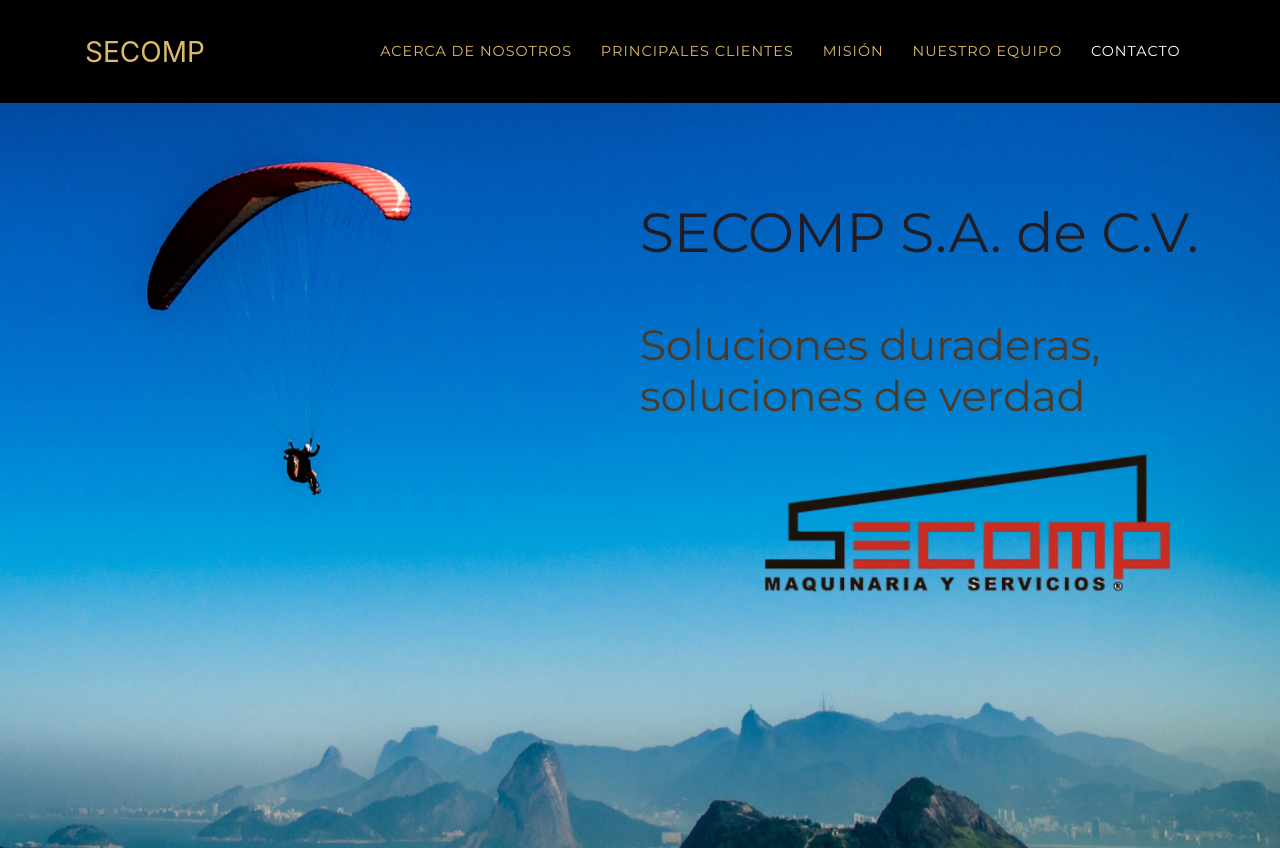
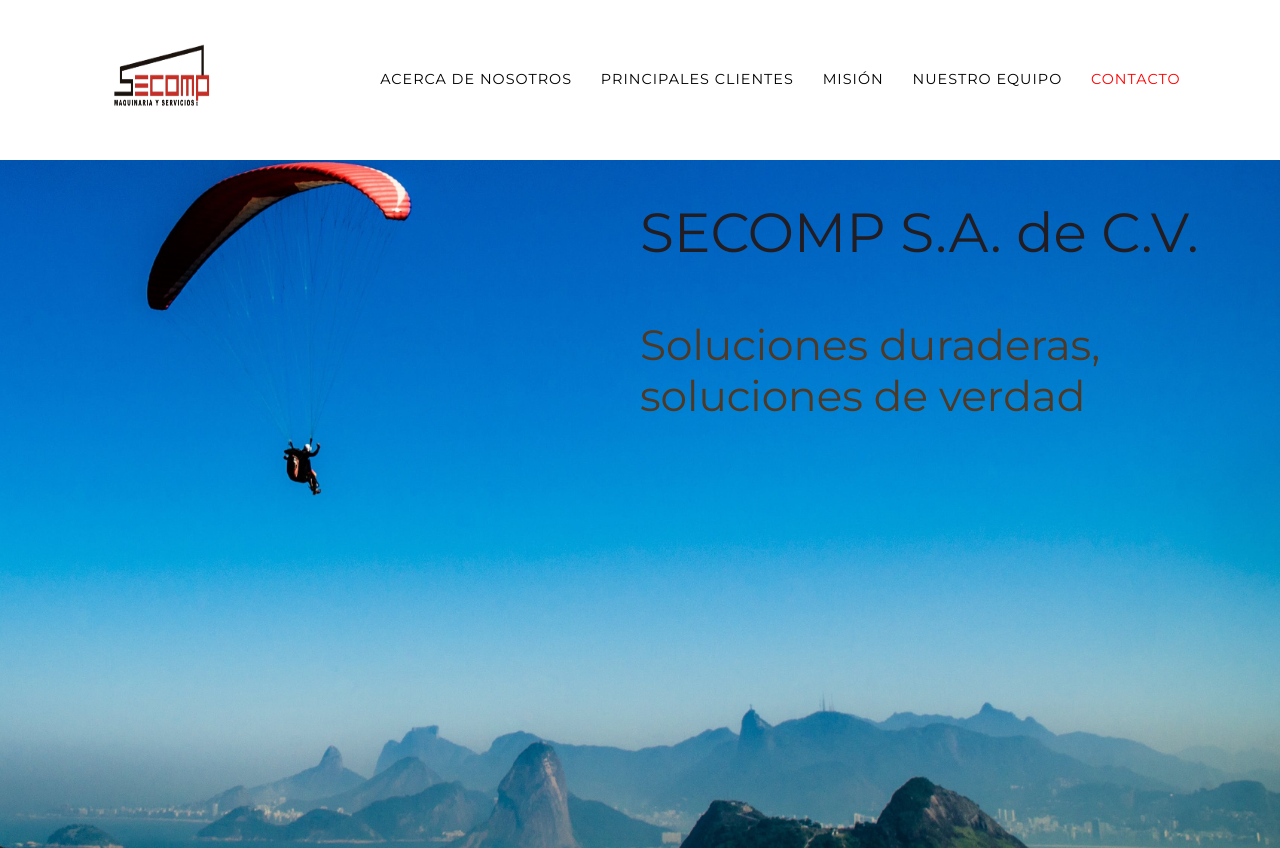
Before and after one commit to CortesEmilio/SECOMP, a website with bundled scripts: page index.html in a window 1280 px wide. Shown: the top 848 px of the page. Built offline with nearby package versions, Linux system fonts and the light colour scheme; files whose address does not match are found by name; a web font is replaced by a local one.

Commit message:
CSS  & HTML FIX

```diff
--- a/css/agency.css
+++ b/css/agency.css
@@ -129,6 +129,8 @@
 
 }
 
+
+
 .overlay h1{
   border-right: 50;
   position: absolute;
@@ -152,7 +154,7 @@
 
 
 #mainNav {
-  background-color: #221D23;
+  background-color: transparent;
 }
 
 #mainNav .navbar-toggler {
@@ -161,32 +163,37 @@
   padding: 13px;
   text-transform: uppercase;
   border: 0;
-  background-color: black;
-  color: #DDB967;
+  background-color: transparent;
+  color: black;
 
   font-family: 'Montserrat', -apple-system, BlinkMacSystemFont, 'Segoe UI', Roboto, 'Helvetica Neue', Arial, sans-serif, 'Apple Color Emoji', 'Segoe UI Emoji', 'Segoe UI Symbol', 'Noto Color Emoji';
 }
 
-#mainNav .navbar-brand  {
-  background-color: black;
+#mainNav .navbar-brand #ImagenLogo {
+  /*
   color: #DDB967;
   font-family: 'Monsterrat', -apple-system, BlinkMacSystemFont, 'Segoe UI', Roboto, 'Helvetica Neue', Arial, sans-serif, 'Apple Color Emoji', 'Segoe UI Emoji', 'Segoe UI Symbol', 'Noto Color Emoji';
+*/
+    width: 150px;
+    height: 100px;
+    background-color: transparent;
+
 }
 
 
 
 #mainNav .navbar-nav .nav-item .nav-link {
-  background-color: black;
+  background-color: transparent;
   font-size: 90%;
   font-weight: 400;
   padding: 0.75em 0;
   letter-spacing: 1px;
-  color: #DDB967;
+  color: black;
   font-family: 'Montserrat', -apple-system, BlinkMacSystemFont, 'Segoe UI', Roboto, 'Helvetica Neue', Arial, sans-serif, 'Apple Color Emoji', 'Segoe UI Emoji', 'Segoe UI Symbol', 'Noto Color Emoji';
 }
 
 #mainNav  .navbar-nav .nav-item .nav-link.active, #mainNav .navbar-nav .nav-item .nav-link:hover {
-  color: white;
+  color: red;
 }
 
 
@@ -202,7 +209,7 @@
     -webkit-transition: padding-top 0.3s, padding-bottom 0.3s;
     transition: padding-top 0.3s, padding-bottom 0.3s;
     border: none;
-    background-color: black;
+    background-color: transparent;
   }
   #mainNav .navbar-brand {
     font-size: 1.75em;
@@ -242,12 +249,15 @@
 
   }
 
+#ImagenPrincipal{
+  visibility: hidden;
+}
 #Subtexto_Overlay{
   visibility: hidden;
 }
 
 #mainNav{
-  background-color: black;
+  background-color: transparent;
 }
 
   #mainNav .navbar-nav .nav-item .nav-link {
@@ -346,8 +356,9 @@
   }
 }
 
+
 #mainNav{
-  background-color: black;
+  background-color: white;
 }
 
 
--- a/index.html
+++ b/index.html
@@ -30,7 +30,13 @@
   <nav class="navbar navbar-expand-lg navbar-dark fixed-top" id="mainNav">
     <div class="container">
 
-      <a class="navbar-brand js-scroll-trigger" href="#page-top">SECOMP</a>
+      <a class="navbar-brand js-scroll-trigger" href="#page-top">
+           <img id= "ImagenLogo" src="img/Captura-removebg-preview.png"
+           alt="Slow connection "
+           >
+
+
+</a>
 
       <button class="navbar-toggler navbar-toggler-right" type="button" data-toggle="collapse" data-target="#navbarResponsive" aria-controls="navbarResponsive" aria-expanded="false" aria-label="Toggle navigation">
         Menu
@@ -71,7 +77,6 @@
 
  </div>
  <h1 id= "Subtexto_Overlay"> Soluciones duraderas, soluciones de verdad
-   <img class="img-fluid" src="img/Captura-removebg-preview.png" alt="">
  </h1>
  </div>
   </header>
```
